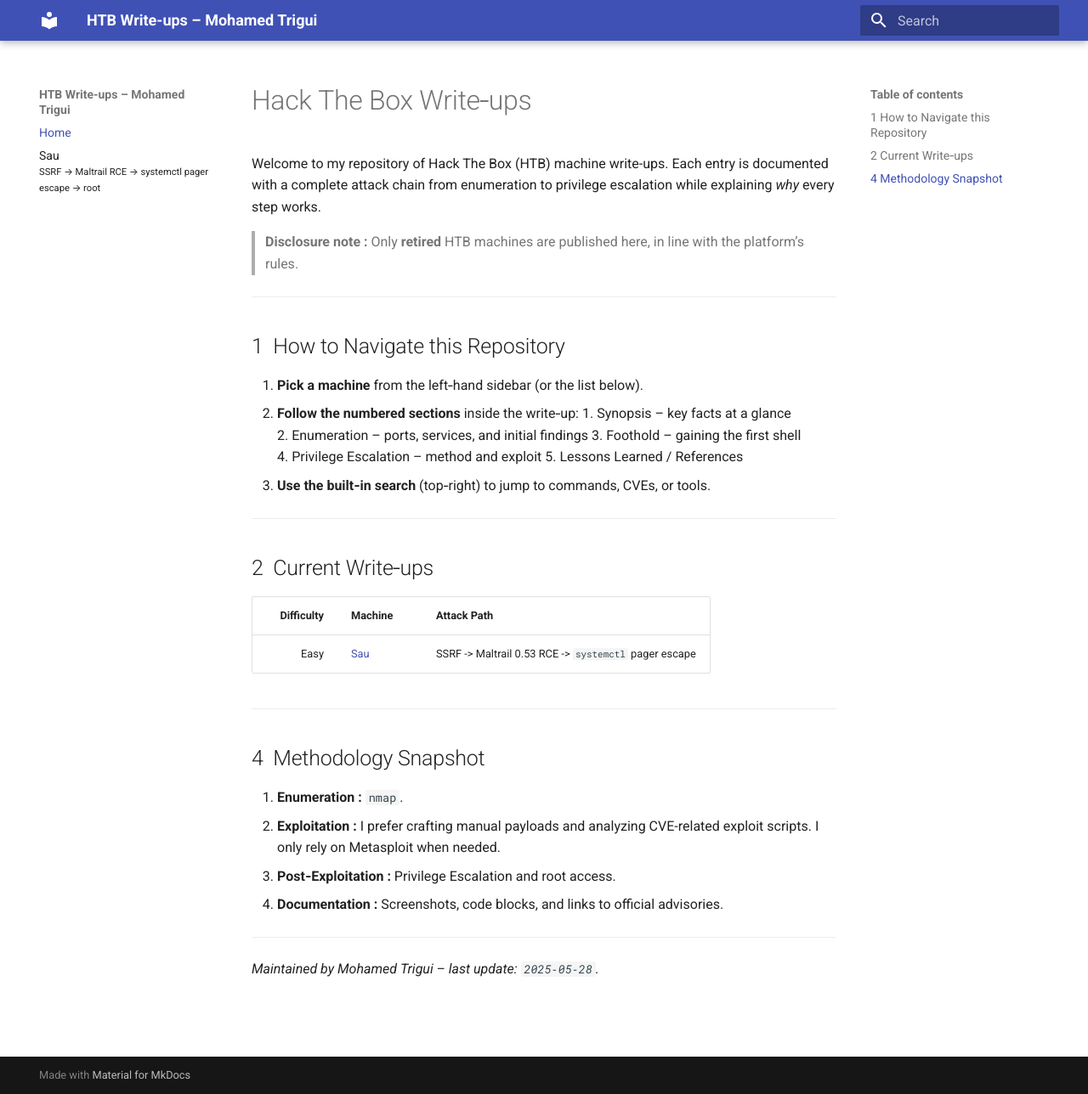
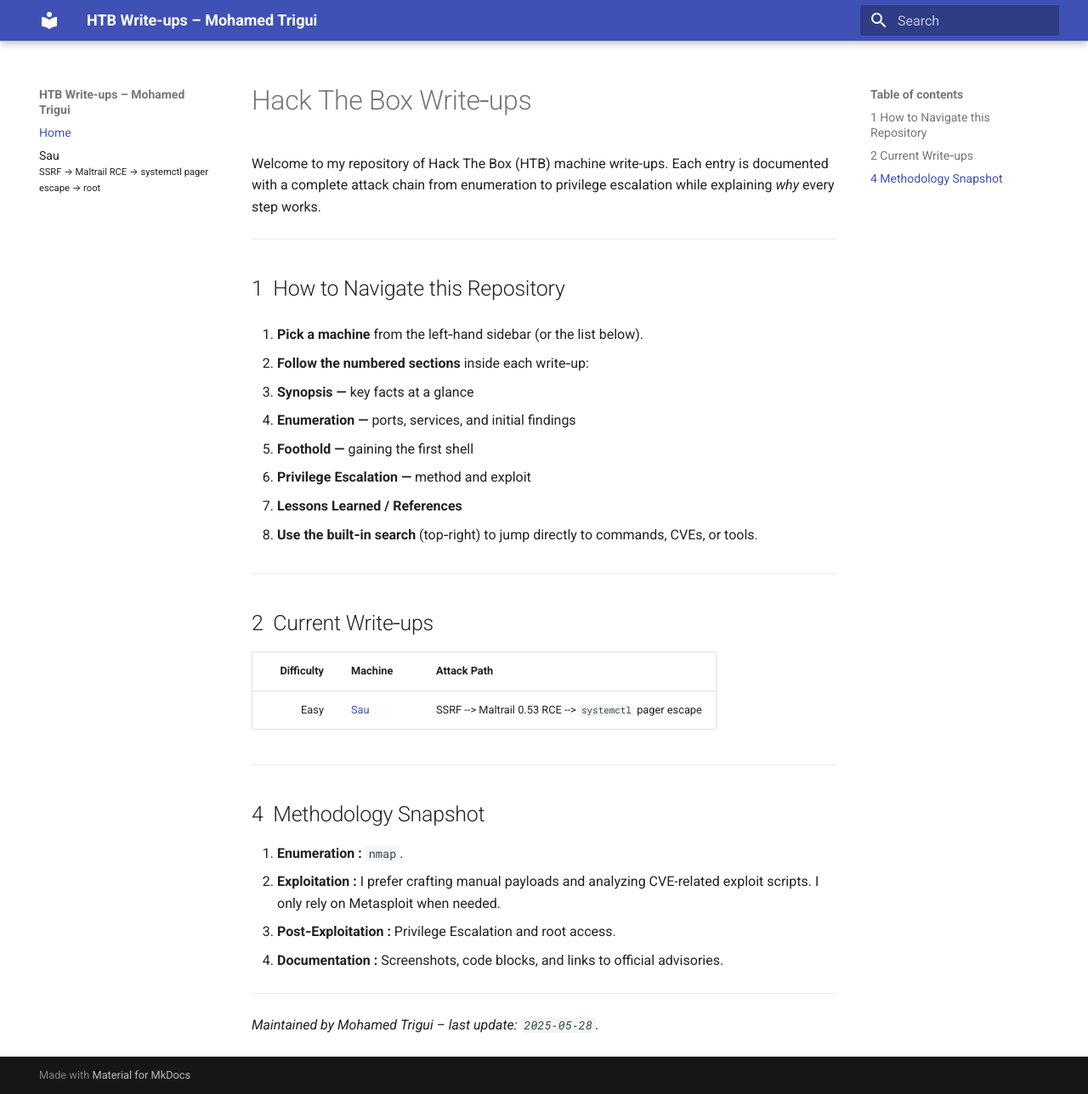
Before and after one commit to medTrigui/htb-writeups, an MkDocs documentation site: the page built from docs/index.md, in a window 1280 px wide and 1288 px high. Shown: the whole window at 85% size. Built offline with MkDocs 1.6.1 and Material for MkDocs 9.7.7, drawn with Linux system fonts in a browser that asks for light colours.

Commit message:
docs: switch navigation steps to bullet list

```diff
--- a/docs/index.md
+++ b/docs/index.md
@@ -1,28 +1,30 @@
 # Hack The Box Write‑ups
 Welcome to my repository of Hack The Box (HTB) machine write-ups. Each entry is documented with a complete attack chain from enumeration to privilege escalation while explaining *why* every step works.
-
-> **Disclosure note :** Only **retired** HTB machines are published here, in line with the platform’s rules.
 
 ---
 
 ## 1  How to Navigate this Repository
 
 1. **Pick a machine** from the left‑hand sidebar (or the list below).
-2. **Follow the numbered sections** inside the write‑up:
-   1. Synopsis – key facts at a glance
-   2. Enumeration – ports, services, and initial findings
-   3. Foothold – gaining the first shell
-   4. Privilege Escalation – method and exploit
-   5. Lessons Learned / References
-3. **Use the built‑in search** (top‑right) to jump to commands, CVEs, or tools.
+
+2. **Follow the numbered sections** inside each write‑up:
+
+   1. **Synopsis —** key facts at a glance
+   2. **Enumeration —** ports, services, and initial findings
+   3. **Foothold —** gaining the first shell
+   4. **Privilege Escalation —** method and exploit
+   5. **Lessons Learned / References**
+
+3. **Use the built‑in search** (top‑right) to jump directly to commands, CVEs, or tools.
+
 
 ---
 
 ## 2  Current Write‑ups
 
-| Difficulty | Machine           | Attack Path                                           |
-| ---------: | ----------------- | ----------------------------------------------------- |
-|       Easy | [Sau](Sau/Sau.md) | SSRF -> Maltrail 0.53 RCE -> `systemctl` pager escape |
+| Difficulty | Machine           | Attack Path                                             |
+| ---------: | ----------------- | ------------------------------------------------------- |
+|       Easy | [Sau](Sau/Sau.md) | SSRF --> Maltrail 0.53 RCE --> `systemctl` pager escape |
 
 <!-- Add rows here as new write‑ups are published. -->
 
```
